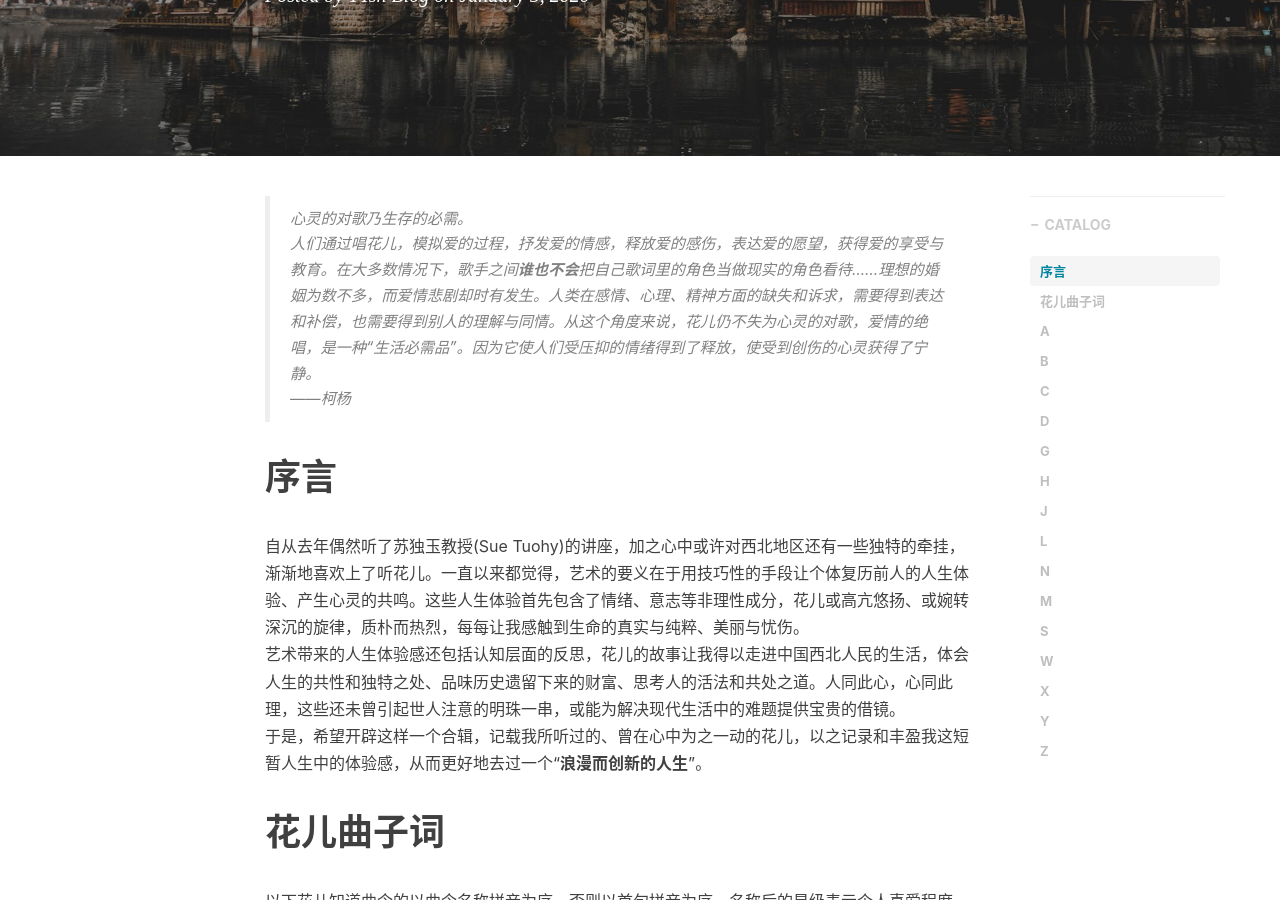
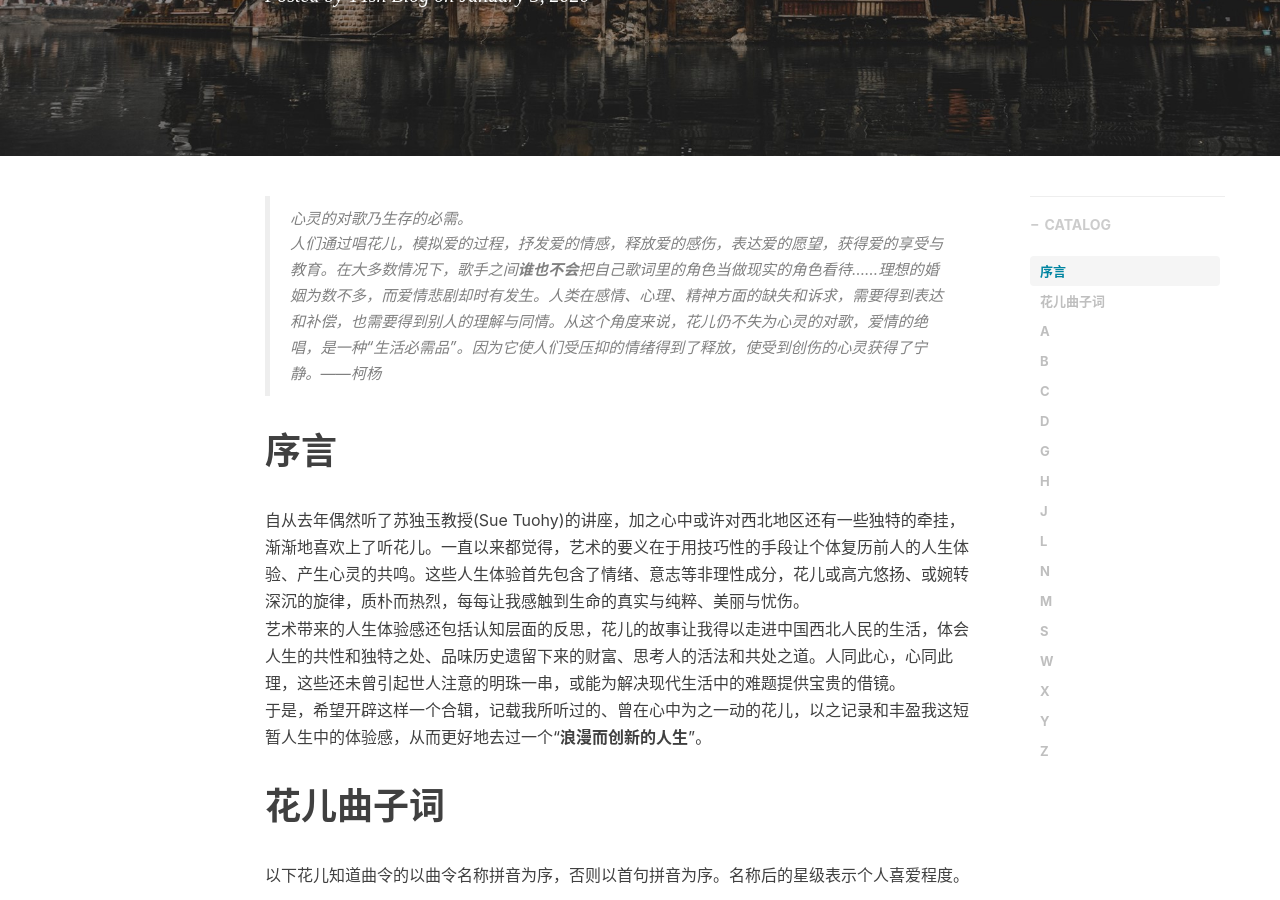
Before and after one commit to YuenTsheh/YuenTsheh.github.io, a Jekyll site: the page built from _posts/Hua'er/2020-01-05-花儿自选集.md, in a window 1280 px wide and 900 px high, scrolled down 301 px. Built offline with Jekyll 4.4.1, drawn with Linux system fonts in a browser that asks for light colours; nearby versions of some CDN libraries; our own code applies the rules of GitHub Pages for plain Markdown files; comment, search, counter and statistics services are not loaded.

Commit message:
2020/07/11   14:20:41.69 AutoCommit.bat by YuenTsheh

```diff
--- a/_posts/Hua'er/2020-01-05-花儿自选集.md
+++ b/_posts/Hua'er/2020-01-05-花儿自选集.md
@@ -6,8 +6,7 @@ tags:
 catalog: true
 ---
 > 心灵的对歌乃生存的必需。
-> 人们通过唱花儿，模拟爱的过程，抒发爱的情感，释放爱的感伤，表达爱的愿望，获得爱的享受与教育。在大多数情况下，歌手之间**谁也不会**把自己歌词里的角色当做现实的角色看待……理想的婚姻为数不多，而爱情悲剧却时有发生。人类在感情、心理、精神方面的缺失和诉求，需要得到表达和补偿，也需要得到别人的理解与同情。从这个角度来说，花儿仍不失为心灵的对歌，爱情的绝唱，是一种“生活必需品”。因为它使人们受压抑的情绪得到了释放，使受到创伤的心灵获得了宁静。
-> ——柯杨
+> 人们通过唱花儿，模拟爱的过程，抒发爱的情感，释放爱的感伤，表达爱的愿望，获得爱的享受与教育。在大多数情况下，歌手之间**谁也不会**把自己歌词里的角色当做现实的角色看待……理想的婚姻为数不多，而爱情悲剧却时有发生。人类在感情、心理、精神方面的缺失和诉求，需要得到表达和补偿，也需要得到别人的理解与同情。从这个角度来说，花儿仍不失为心灵的对歌，爱情的绝唱，是一种“生活必需品”。因为它使人们受压抑的情绪得到了释放，使受到创伤的心灵获得了宁静。——柯杨
 
 
 # 序言
```
